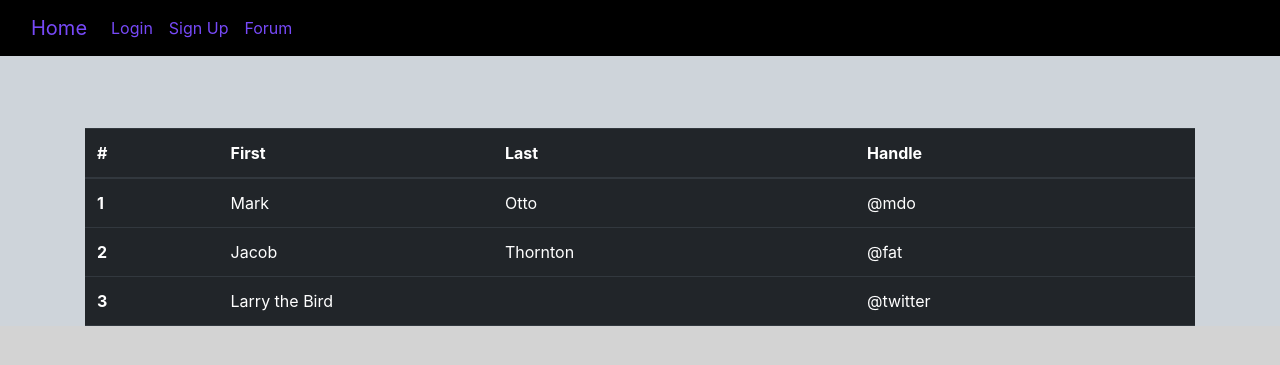
After one commit to evanstone32/Comp-Sci-Messageboard-Final-Project, a Flask app: page /forum in a window 1280 px wide. The commit adds this page. Shown: the top 365 px of the page. Run offline with Flask 3, Linux system fonts and the light colour scheme.

Commit message:
Added forum and sign up

```diff
--- a/app.py
+++ b/app.py
@@ -11,6 +11,14 @@ def index():
 def list_all_movies():
     return render_template('login.html')
 
+@app.get('/SignUp')
+def sign_up():
+    return render_template('sign_up.html')
+
+@app.get('/forum')
+def forum():
+    return render_template('forum.html')
+
 
 @app.get('/posts')
 def create_movies_form():
--- a/templates/_layout.html
+++ b/templates/_layout.html
@@ -12,20 +12,20 @@
 <body style="background-color: #CED4DA;">
   <nav class="navbar navbar-expand-lg navbar-white bg-black">
     <div class="container-fluid">
-      <a class="navbar-brand" href="/">Home</a>
+      <a class="navbar-brand" href="/" style="color: #7749F8;">Home</a>
       <button class="navbar-toggler" type="button" data-bs-toggle="collapse" data-bs-target="#navbarSupportedContent" aria-controls="navbarSupportedContent" aria-expanded="false" aria-label="Toggle navigation">
         <span class="navbar-toggler-icon"></span>
       </button>
       <div class="collapse navbar-collapse" id="navbarSupportedContent">
         <ul class="navbar-nav me-auto mb-2 mb-lg-0">
           <li class="nav-item">
-            <a class="nav-link{% if list_movies_active %} active{% endif %}" href="/login">Nav 1</a>
+            <a class="nav-link{% if list_movies_active %} active{% endif %}" style="color: #7749F8;" href="/login">Login</a>
           </li>
           <li class="nav-item">
-            <a class="nav-link{% if create_rating_active %} active{% endif %}" href="#">Nav 2</a>
+            <a class="nav-link{% if create_rating_active %} active{% endif %}" style="color: #7749F8;" href="/SignUp">Sign Up</a>
           </li>
           <li class="nav-item">
-            <a class="nav-link{% if search_active %} active{% endif %}" href="#">Nav 3</a>
+            <a class="nav-link{% if search_active %} active{% endif %}" style="color: #7749F8;" href="/forum">Forum</a>
           </li>
         </ul>
       </div>
--- /dev/null
+++ b/templates/forum.html
@@ -0,0 +1,50 @@
+{% extends '_layout.html' %}
+
+{% block title %}Movie Rating App | All Movies{% endblock %}
+
+{% block body %}
+<h1 class="mb-5"></h1>
+<p class="mb-3"></p>
+
+<link rel="stylesheet" href="https://cdn.jsdelivr.net/npm/bootstrap@4.1.3/dist/css/bootstrap.min.css" integrity="sha384-MCw98/SFnGE8fJT3GXwEOngsV7Zt27NXFoaoApmYm81iuXoPkFOJwJ8ERdknLPMO" crossorigin="anonymous">
+<script src="https://code.jquery.com/jquery-3.3.1.slim.min.js" integrity="sha384-q8i/X+965DzO0rT7abK41JStQIAqVgRVzpbzo5smXKp4YfRvH+8abtTE1Pi6jizo" crossorigin="anonymous"></script>
+<script src="https://cdn.jsdelivr.net/npm/popper.js@1.14.3/dist/umd/popper.min.js" integrity="sha384-ZMP7rVo3mIykV+2+9J3UJ46jBk0WLaUAdn689aCwoqbBJiSnjAK/l8WvCWPIPm49" crossorigin="anonymous"></script>
+<script src="https://cdn.jsdelivr.net/npm/bootstrap@4.1.3/dist/js/bootstrap.min.js" integrity="sha384-ChfqqxuZUCnJSK3+MXmPNIyE6ZbWh2IMqE241rYiqJxyMiZ6OW/JmZQ5stwEULTy" crossorigin="anonymous"></script>
+
+
+
+<table class="table table-dark">
+    <thead>
+      <tr>
+        <th scope="col">#</th>
+        <th scope="col">First</th>
+        <th scope="col">Last</th>
+        <th scope="col">Handle</th>
+      </tr>
+    </thead>
+    <tbody>
+      <tr>
+        <th scope="row">1</th>
+        <td>Mark</td>
+        <td>Otto</td>
+        <td>@mdo</td>
+      </tr>
+      <tr>
+        <th scope="row">2</th>
+        <td>Jacob</td>
+        <td>Thornton</td>
+        <td>@fat</td>
+      </tr>
+      <tr>
+        <th scope="row">3</th>
+        <td colspan="2">Larry the Bird</td>
+        <td>@twitter</td>
+      </tr>
+    </tbody>
+  </table>
+
+
+
+
+
+{% endblock %}
```
Also changed, not shown: templates/index.html (+9 -3 lines), templates/sign_up.html (added, +48 -0 lines).
